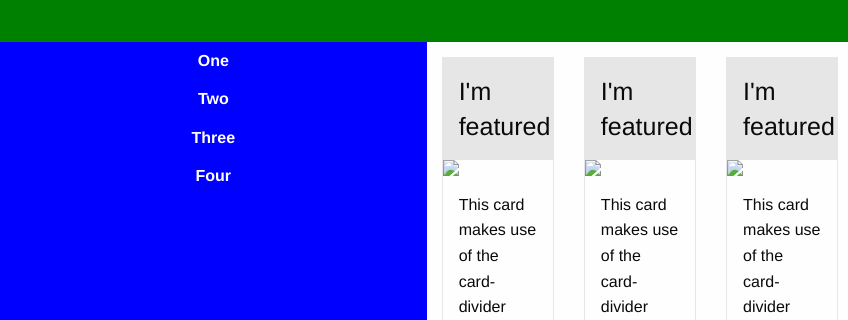
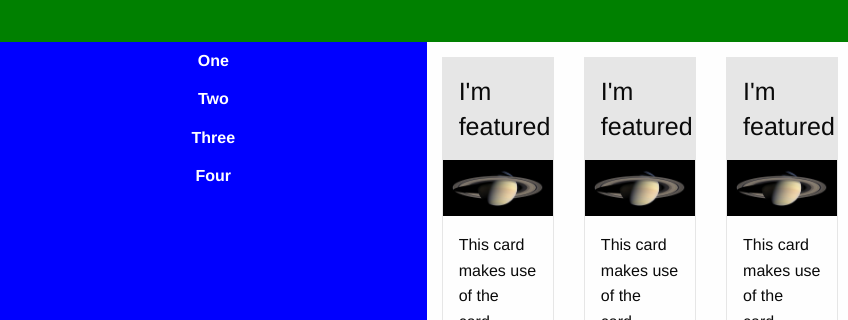
Before and after one commit to sharkovic/tasks, a plain HTML site: page cells/index.html in a window 1280 px wide. Shown: the part 174-494 px from the top of the page, 0-848 px from the left. Drawn offline with Linux system fonts and the light colour scheme; the site is published under a folder, as on GitHub Pages, so addresses that start at the root find nothing; grey boxes are pictures that could not be loaded.

Commit message:
Update index.html

```diff
--- a/cells/index.html
+++ b/cells/index.html
@@ -50,7 +50,7 @@
                         <div class="card-divider">
                             <h4>I'm featured</h4>
                         </div>
-                        <img src="/rectangle-1.jpg">
+                        <img src="./rectangle-1.jpg">
                         <div class="card-section">
                             <p>This card makes use of the card-divider element.</p>
                         </div>
@@ -61,7 +61,7 @@
                         <div class="card-divider">
                             <h4>I'm featured</h4>
                         </div>
-                        <img src="/rectangle-1.jpg">
+                        <img src="./rectangle-1.jpg">
                         <div class="card-section">
                             <p>This card makes use of the card-divider element.</p>
                         </div>
@@ -72,7 +72,7 @@
                         <div class="card-divider">
                             <h4>I'm featured</h4>
                         </div>
-                        <img src="/rectangle-1.jpg">
+                        <img src="./rectangle-1.jpg">
                         <div class="card-section">
                             <p>This card makes use of the card-divider element.</p>
                         </div>
```
